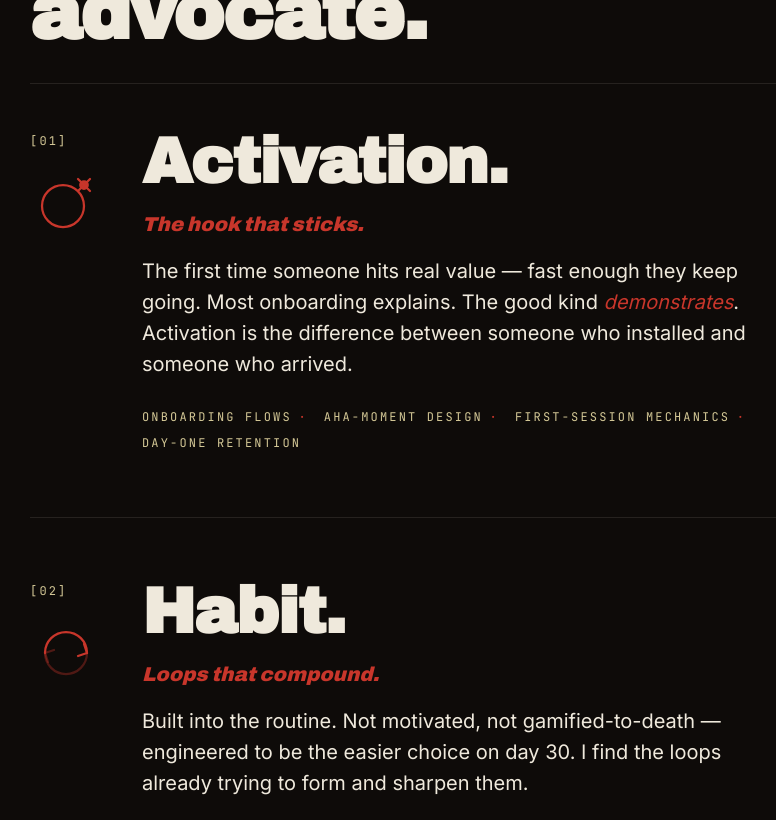
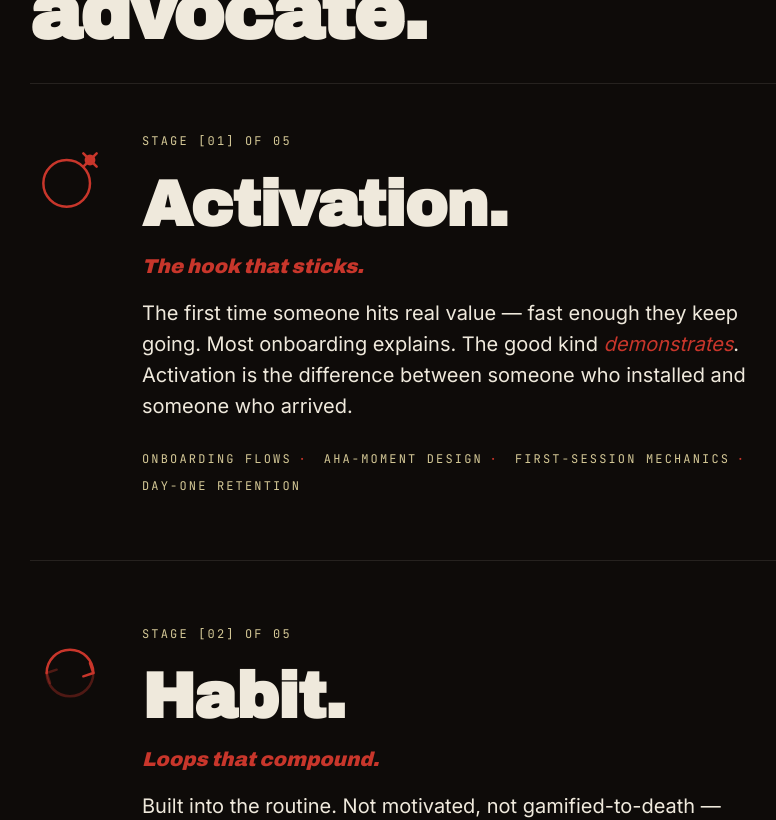
Before and after one commit to lolacolafola/laura-cordrey-site, a React (Vite) app: page /methodology in a window 1280 px wide. Shown: the part 2300-3120 px from the top of the page, without its empty margins (18-794 px from the left). Built offline with nearby package versions, Linux system fonts and the light colour scheme.

Commit message:
refine: drop number/icon clash on Flywheel stages
Icons keep the rail. The number moves inline above the stage name as a
'Stage [01] of 05' mono kicker — byline, not competing visual mark.
Icon bumped 72px → 96px now that it doesn't share rail real estate.

```diff
--- a/src/pages/MethodologyPage.css
+++ b/src/pages/MethodologyPage.css
@@ -146,17 +146,17 @@
   top: 100px;
   align-self: start;
   display: flex;
-  flex-direction: column;
-  gap: var(--space-4);
   align-items: flex-start;
+  justify-content: flex-start;
 }
 .meth-stage__num {
-  color: var(--accent);
-  font-size: var(--fs-small);
+  color: var(--edge);
+  display: inline-block;
+  margin-bottom: var(--space-2);
 }
 .meth-stage__icon {
-  width: 72px;
-  height: 72px;
+  width: 96px;
+  height: 96px;
   color: var(--accent);
   display: block;
 }
--- a/src/pages/MethodologyPage.jsx
+++ b/src/pages/MethodologyPage.jsx
@@ -148,12 +148,12 @@ export default function MethodologyPage() {
               return (
                 <li className="meth-stage" key={s.num}>
                   <div className="meth-stage__rail">
-                    <span className="marker meth-stage__num">[{s.num}]</span>
                     {Icon && (
                       <Icon className="meth-stage__icon" aria-hidden="true" />
                     )}
                   </div>
                   <div className="meth-stage__body">
+                    <span className="marker meth-stage__num">Stage [{s.num}] of 05</span>
                     <h3 className="meth-stage__name">{s.name}.</h3>
                     <p className="meth-stage__kicker">{s.kicker}</p>
                     <p className="meth-stage__para"
```
